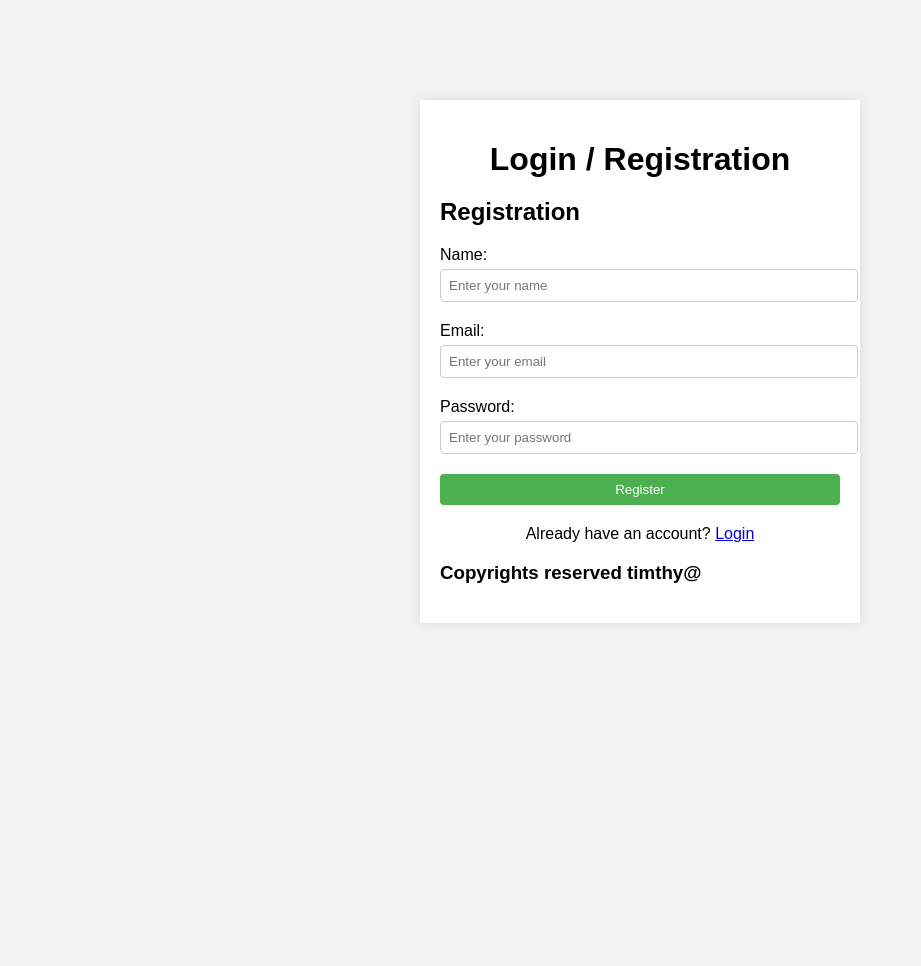
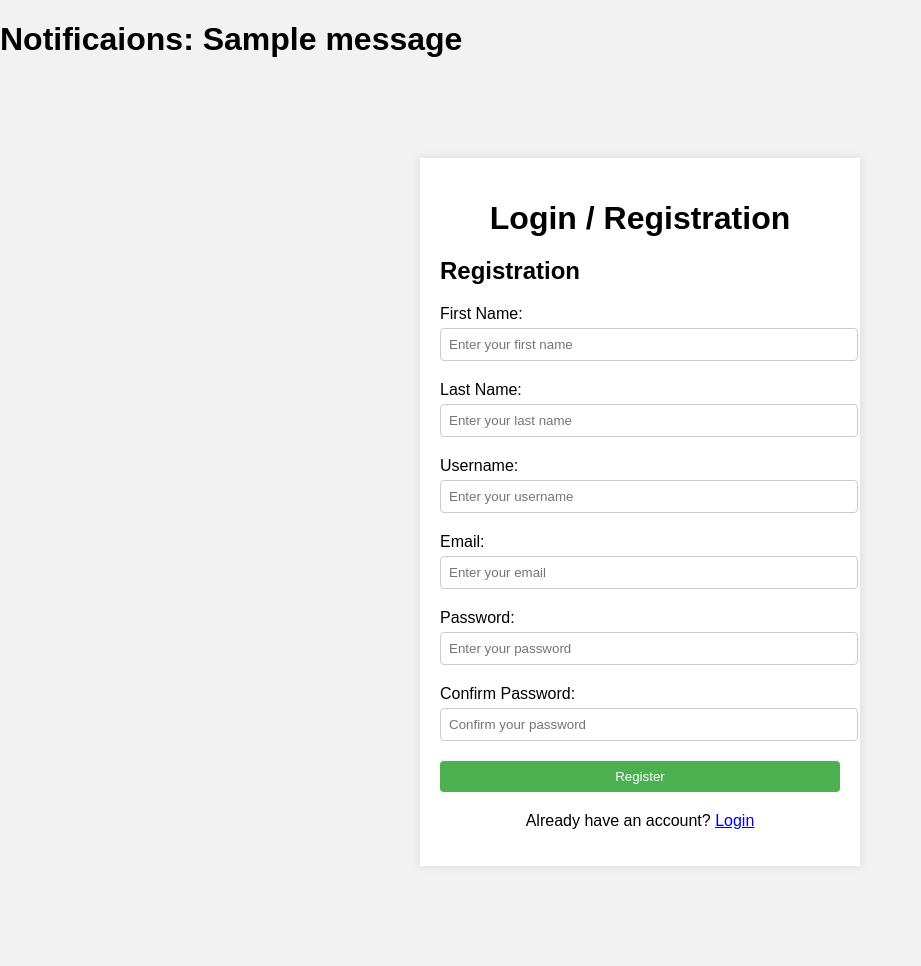
Before and after one commit to Teethi/login-logout, a Django app: page / in a window 1280 px wide. Shown: the whole page, without its empty margins (0-921 px from the left). Before the commit the page ends 623 px from the top, so only its background shows below. Run offline with Django 4.2, Linux system fonts and the light colour scheme; tables that the repository leaves empty hold one stand-in row (values such as "Sample post"); one stand-in notice (Sample message) is shown.

Commit message:
db connnection and setup

```diff
--- a/login/urls.py
+++ b/login/urls.py
@@ -3,4 +3,7 @@ from django.urls import include, path
 from . import views
 urlpatterns = [
     path('', views.home, name='home'),
+    path('register', views.register, name='register'),
+    path('login',views.login, name='login'),
+    path('logout',views.logout, name='logout'),
 ]
--- a/login/views.py
+++ b/login/views.py
@@ -1,5 +1,7 @@
 from django.http import HttpResponse
-from django.shortcuts import render
+from django.shortcuts import redirect, render
+from django.contrib.auth.models import User, auth
+from django.contrib import messages
 
 # Create your views here.
 
@@ -8,7 +10,39 @@ def home(request):
     return render(request, 'home.html', {"name":"timthy" })
 
 def register(request):
-    name=request.POST('name')
-    email=request.POST('email')
-    password=request.POST('password')
-    pass
+    if request.method=='POST':
+        first_name=request.POST['first_name']
+        last_name=request.POST['last_name']
+        email=request.POST['email']
+        password=request.POST['password']
+        username=request.POST['username']
+        confirm_password=request.POST['confirm_password']
+        if password ==confirm_password:
+            if User.objects.filter(username=username).exists():
+                messages.info(request,'Username Taken')
+            elif User.objects.filter(email=email).exists():
+                messages.info(request,'Email Taken')
+            else:
+                user=User.objects.create_user(username=username,password=password,email=email,first_name=first_name,last_name=last_name)
+                user.save()
+                messages.info(request,'User registered')
+                messages.info(request,'Please Login')
+        else:
+            messages.info(request,'Password not matching')
+        return redirect('/')
+
+
+def login(request):
+    username=request.POST['login_username']
+    password=request.POST['login_password']
+    user=auth.authenticate(username=username,password=password)
+    if user is not None:
+        auth.login(request,user)
+        return render(request, 'afterlogin.html')
+    else:
+        messages.info(request,'Invalid credentials')
+        return redirect('/#')
+
+def logout(request):
+    auth.logout(request)
+    return redirect('/#')
--- a/templates/home.html
+++ b/templates/home.html
@@ -51,14 +51,29 @@
     </style>
 </head>
 <body>
+        {% for i in messages %}
+        <h1>Notificaions: {{ i }}</h1>
+        {% endfor %}
     <div class="container">
+
+
         <h1>Login / Registration</h1>
         <div id="registration-form">
             <h2>Registration</h2>
-            <form action ="register" method="POST">
+
+            <form  action="register" method="POST">
+                {% csrf_token %}
                 <div class="form-group">
-                    <label for="name">Name:</label>
-                    <input type="text" id="name" name="name" placeholder="Enter your name" required>
+                    <label for="first_name">First Name:</label>
+                    <input type="text" id="first_name" name="first_name" placeholder="Enter your first name" required>
+                </div>
+                <div class="form-group">
+                    <label for="last_name">Last Name:</label>
+                    <input type="text" id="last_name" name="last_name" placeholder="Enter your last name" required>
+                </div>
+                <div class="form-group">
+                    <label for="username">Username:</label>
+                    <input type="text" id="username" name="username" placeholder="Enter your username" required>
                 </div>
                 <div class="form-group">
                     <label for="email">Email:</label>
@@ -69,6 +84,10 @@
                     <input type="password" id="password" name="password" placeholder="Enter your password" required>
                 </div>
                 <div class="form-group">
+                    <label for="confirm_password">Confirm Password:</label>
+                    <input type="password" id="confirm_password" name="confirm_password" placeholder="Confirm your password" required>
+                </div>
+                <div class="form-group">
                     <button type="submit">Register</button>
                 </div>
             </form>
@@ -76,14 +95,15 @@
         </div>
         <div id="login-form" style="display: none;">
             <h2>Login</h2>
-            <form>
-                <div class="form-group">
-                    <label for="login-email">Email:</label>
-                    <input type="email" id="login-email" name="login-email" placeholder="Enter your email" required>
+            <form action="login" method="POST">
+                {% csrf_token %}
+                <div>
+                    <label for="login-username">Username:</label>
+                    <input type="text" id="login-username" name="login_username" placeholder="Enter your username" required>
                 </div>
                 <div class="form-group">
                     <label for="login-password">Password:</label>
-                    <input type="password" id="login-password" name="login-password" placeholder="Enter your password" required>
+                    <input type="password" id="login-password" name="login_password" placeholder="Enter your password" required>
                 </div>
                 <div class="form-group">
                     <button type="submit">Login</button>
@@ -91,12 +111,8 @@
             </form>
             <p class="toggle-forms">Don't have an account? <a href="#" onclick="toggleForms()">Register</a></p>
         </div>
-        <div>
-        {%extends 'footer.html'%}
-        {%block conttent%}
 
-        {%endblock%}
-        </div>
+
     </div>
 
     <script>
@@ -113,5 +129,6 @@
             }
         }
     </script>
+
 </body>
 </html>
```
Also changed, not shown: auth/settings.py (+6 -2 lines), templates/afterlogin.html (added, +20 -0 lines), templates/register.html (added, +14 -0 lines).
